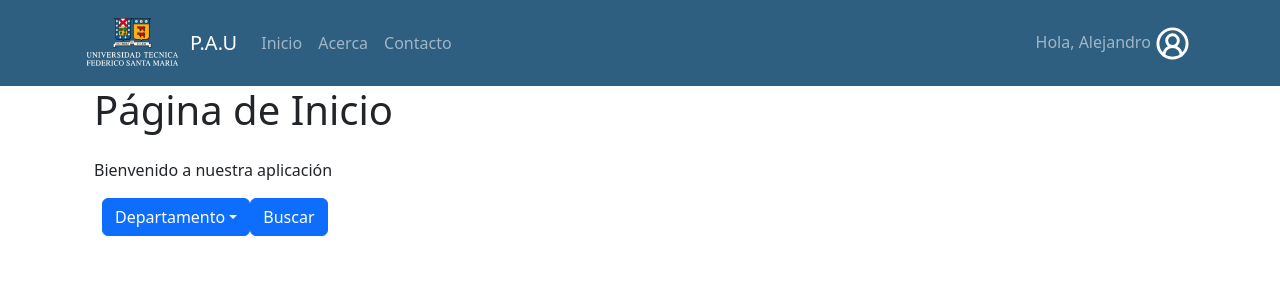
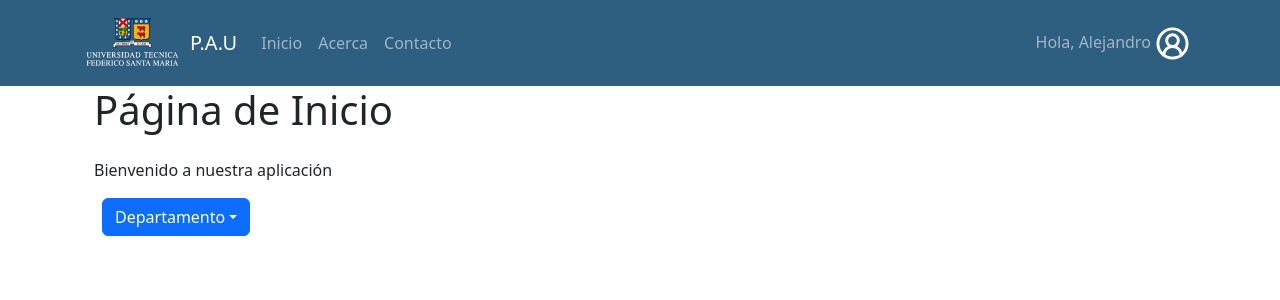
Before and after one commit to kamiskamis/DIU-proyecto, a React (Vite) app: page / in a window 1280 px wide. Shown: the top 300 px of the page. Built offline with nearby package versions, Linux system fonts and the light colour scheme.

Commit message:
Update Home component to use Link for Informatica dropdown item

```diff
--- a/src/pages/Home.tsx
+++ b/src/pages/Home.tsx
@@ -1,5 +1,5 @@
+import { Link } from 'react-router-dom';
 import Dropdown from 'react-bootstrap/Dropdown';
-import Button from 'react-bootstrap/Button';
 
 const Home = () => {
   return (
@@ -14,13 +14,12 @@ const Home = () => {
     </Dropdown.Toggle>
 
     <Dropdown.Menu>
-          <Dropdown.Item href="#">Informatica</Dropdown.Item>
+      <Dropdown.Item as={Link} to="/informatica">Informatica</Dropdown.Item>
       <Dropdown.Item href="#">Defider</Dropdown.Item>
       <Dropdown.Item href="#">IDP</Dropdown.Item>
       <Dropdown.Item href="#">Quimica</Dropdown.Item>
     </Dropdown.Menu>
 
-        <Button variant="primary">Buscar</Button>{' '}
     </Dropdown>
   </>
     </div>
```
Lines whose indentation alone changed are shown as unchanged.
